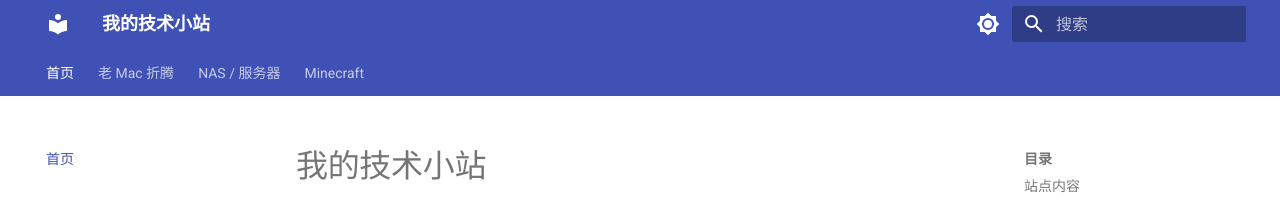
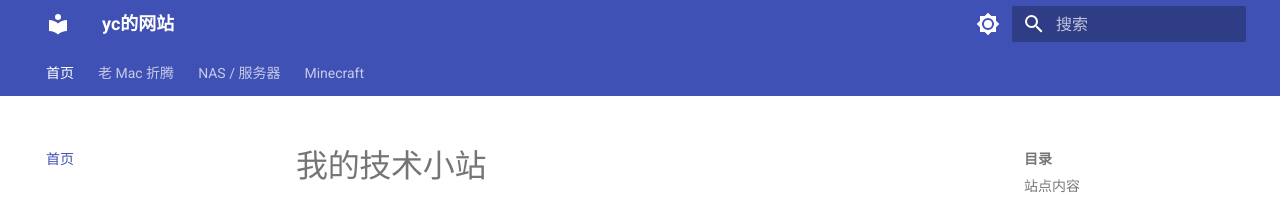
Before and after one commit to yc0qerqu/mkdocs-notes, an MkDocs documentation site: the page built from docs/index.md, in a window 1280 px wide. Shown: the top 204 px of the page. Built offline with MkDocs 1.6.1 and Material for MkDocs 9.7.7, drawn with Linux system fonts in a browser that asks for light colours.

Commit message:
Update site name and author in mkdocs.yml

```diff
--- a/mkdocs.yml
+++ b/mkdocs.yml
@@ -1,6 +1,6 @@
-site_name: 我的技术小站
+site_name: yc的网站
 site_url: https://yc0qerqu.dpdns.org
-site_author: yourname
+site_author: yc0qerqu
 site_description: 老Mac / NAS / Minecraft 折腾笔记
 
 theme:
```
